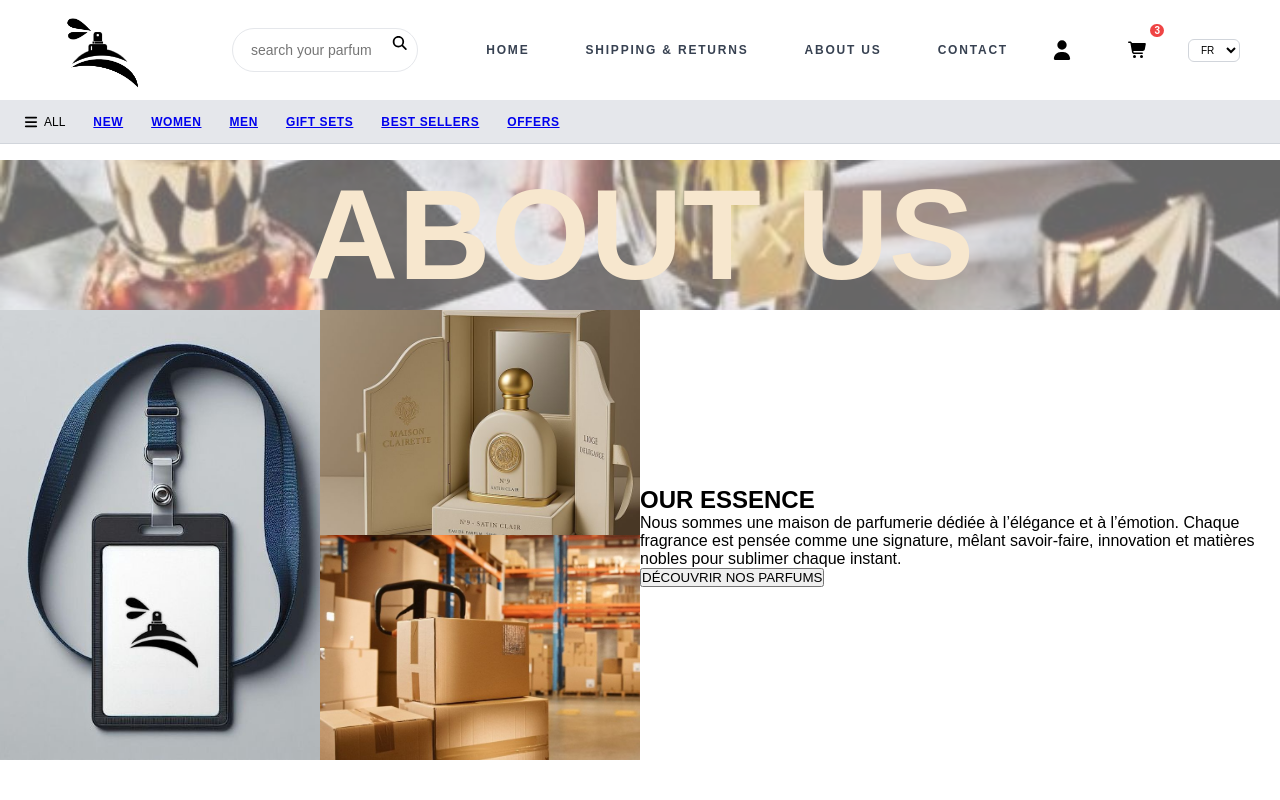
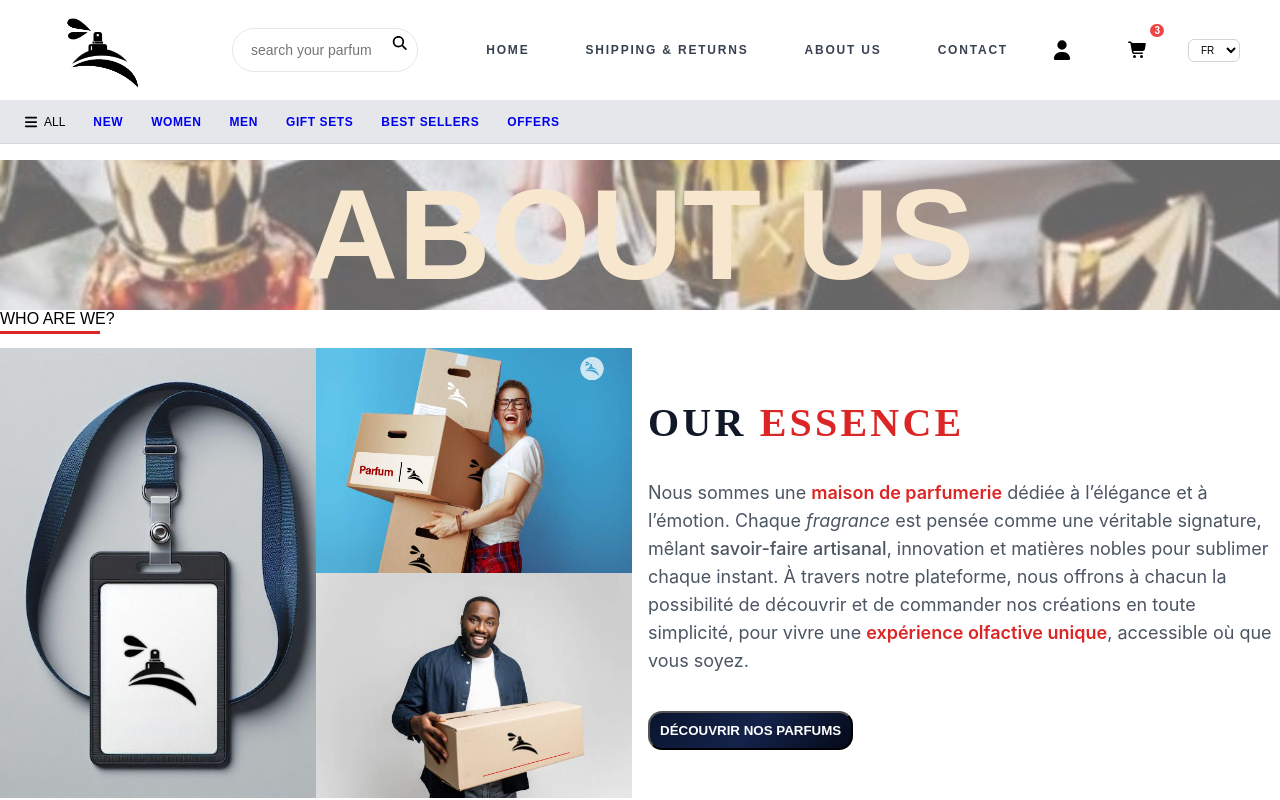
Before and after one commit to Jbmuisha/E-COMMERCE, a Next.js app: page /about in a window 1280 px wide. Shown: the top 800 px of the page. Built offline with nearby package versions, Linux system fonts and the light colour scheme.

Commit message:
aboutclearly

```diff
--- a/app/globals.css
+++ b/app/globals.css
@@ -128,6 +128,103 @@ header input[type="text"]:focus {
   -ms-overflow-style: none;
   scrollbar-width: none;
 }
+.group {
+  position: relative;
+}
+
+.group .myunderline {
+  position: absolute;
+  left: 0;
+  bottom: -6px;
+  height: 3px;
+  width: 100px;
+  background-color: #dc2626;
+  transition: width 0.2s ease;
+  margin-top: 50px;
+}
+
+.group:hover > .myunderline {
+  width: 100%;
+}
+.aboubnt {
+  background: linear-gradient(
+    135deg,
+    rgba(10, 20, 45, 1) 0%,
+    rgba(20, 35, 75, 1) 50%,
+    rgba(5, 10, 25, 1) 100%
+  );
+  color: white;
+  border-radius: 14px;
+  font-weight: bold;
+}
+
+  .aboubnt:hover {
+    background: linear-gradient(135deg, #000000, #1f2933);
+  }
+
+  .about-text {
+    color: #4b5563; /* gris foncé */
+    font-size: 1.125rem; /* text-lg */
+    line-height: 1.75rem; /* leading-relaxed */
+    max-width: 720px; /* limite largeur pour confort lecture */
+    margin-top: 1rem;
+    margin-bottom: 1rem;
+    font-family: 'Inter', sans-serif;
+  }
+
+  .about-text .highlight {
+    color: #dc2626; /* rouge premium */
+    font-weight: 600;
+    transition: all 0.3s ease;
+  }
+
+  .about-text .highlight:hover {
+    text-decoration: underline;
+    text-underline-offset: 3px;
+  }
+
+  .about-text .italic-text {
+    font-style: italic;
+  }
+
+  .about-text .medium-text {
+    font-weight: 500;
+  }
+  .about-title {
+    font-size: 2.5rem; /* équivalent à text-4xl */
+    font-weight: 800;   /* font-bold mais plus prononcé */
+    text-transform: uppercase;
+    letter-spacing: 0.08em; /* tracking-wide */
+    color: #111827; /* gris très foncé / presque noir */
+    margin-bottom: 1rem;
+    line-height: 1.2;
+    font-family: 'Playfair Display', serif; /* luxe et élégance */
+  }
+
+  .about-title .highlight {
+    color: #dc2626; /* rouge premium */
+    position: relative;
+    display: inline-block;
+    transition: all 0.3s ease;
+  }
+
+  /* Option hover subtil sur “Essence” */
+  .about-title .highlight::after {
+    content: '';
+    position: absolute;
+    left: 0;
+    bottom: -4px;
+    width: 0;
+    height: 3px;
+    background-color: #dc2626;
+    transition: width 0.4s ease;
+  }
+
+  .about-title .highlight:hover::after {
+    width: 100%;
+  }
+
+
 
 
 
@@ -311,3 +408,40 @@ header input[type="text"]:focus {
 
 
 }
+
+.myfullgrid {
+  display: grid;
+  grid-template-columns: 1fr 1fr;
+  gap: 1rem;
+  align-items: center;
+}
+
+@media (max-width: 768px) {
+  .myfullgrid {
+    grid-template-columns: 1fr;
+    gap: 2rem;
+  }
+
+
+  .mytext {
+    order: 2;
+  }
+
+  .myfullgrid > div:first-child {
+    order: 1;
+  }
+
+  .about-title {
+    font-size: 1.5rem;
+  }
+
+  .about-text {
+    font-size: 1rem;
+  }
+
+  .aboubnt {
+    width: fit-content;
+    padding: 8px 16px;
+    font-size: 0.875rem;
+  }
+}
--- a/app/layout.tsx
+++ b/app/layout.tsx
@@ -79,7 +79,7 @@ export default function RootLayout({ children }: RootLayoutProps) {
 </header>
 
 <div className="sub-header fixed top-[100px] left-0 w-full h-[44px] bg-[#E5E7EB] border-b border-gray-200 z-40">
-  <div className="sub-header-inner max-w-[1400px] mx-auto px-[24px] h-full flex items-center gap-[28px]">
+  <div className="sub-header-inner max-w-[1400px] mx-auto px-[24px] h-full flex items-center gap-[28px] decoration-none">
     <div className="all-menu relative group cursor-pointer">
       <div className="flex items-center gap-[6px] font-bold uppercase text-[12px] tracking-wide hover:text-black transition">
         <FontAwesomeIcon icon={faBars} className="w-[14px] h-[14px]" />
@@ -91,12 +91,13 @@ export default function RootLayout({ children }: RootLayoutProps) {
       </div>
     </div>
 
-    <Link href="/new" className="sub-link">New</Link>
-    <Link href="/femme" className="sub-link">Women</Link>
-    <Link href="/homme" className="sub-link">Men</Link>
-    <Link href="/" className="sub-link">Gift Sets</Link>
-    <Link href="/bestSeller" className="sub-link">Best Sellers</Link>
-    <Link href="/offers" className="sub-link text-red-600 hover:text-red-700 transition">Offers</Link>
+    <Link href="/new" className="sub-link no-underline text-black">New</Link>
+<Link href="/femme" className="sub-link no-underline text-black">Women</Link>
+<Link href="/homme" className="sub-link no-underline text-black">Men</Link>
+<Link href="/" className="sub-link no-underline text-black">Gift Sets</Link>
+<Link href="/bestSeller" className="sub-link no-underline text-black">Best Sellers</Link>
+<Link href="/offers" className="sub-link no-underline text-black hover:text-red-600 transition">Offers</Link>
+
   </div>
 </div>
 
--- a/component/about.tsx
+++ b/component/about.tsx
@@ -20,12 +20,19 @@ export default function AboutPage() {
         </div>
       </section>
 
-      <section className="max-w-[1400px] mx-auto px-[6] mt-[20] mb-[80px]">
-  <div className="grid grid-cols-2  gap-[16] items-center">
+
+<section className=" aboutdetail max-w-[1400px] mx-auto px-[6] mt-[20] mb-[80px]">
+  <div className="title mb-[20px]" >
+  <span className="group relative inline-block uppercase tracking-widest text-sm text-red-600 font-semibold cursor-pointer">
+  Who are we?
+  <span className="myunderline"
+   ></span>
+</span>
 
 
+</div>
+  <div className="myfullgrid grid grid-cols-2  gap-[16] items-center">
     <div className="grid grid-cols-2 grid-rows-2 gap-[16] h-[450px]">
-
       <div className="row-span-2 relative rounded-2xl overflow-hidden shadow-2xl">
         <img
           src="/image/about3.jpeg"
@@ -37,7 +44,7 @@ export default function AboutPage() {
 
       <div className="relative rounded-2xl overflow-hidden shadow-lg">
         <img
-          src="/image/about2.jpg"
+          src="/image/abo2.jpg"
           className="absolute inset-0 w-full h-full object-cover hover:scale-105 transition-transform duration-700"
           alt="Perfume detail"
         />
@@ -46,31 +53,42 @@ export default function AboutPage() {
 
       <div className="relative rounded-2xl overflow-hidden shadow-lg">
         <img
-          src="/image/abou1.jpg"
+          src="/image/abu1.jpg"
           className="absolute inset-0 w-full h-full object-cover hover:scale-105 transition-transform duration-700"
           alt="Perfume lifestyle"
         />
       </div>
     </div>
+    <div className=" mytext flex flex-col justify-center space-y-6 max-w-lg"
 
-    {/* 🔹 TEXTE (DROITE – SIGNATURE PARFUM) */}
-    <div className="flex flex-col justify-center space-y-6 max-w-lg">
-
+      >
       <div className="w-16 h-[2px] bg-red-600"></div>
 
-      <h2 className="text-4xl font-bold uppercase tracking-wide text-gray-900">
-        Our <span className="text-red-600">Essence</span>
-      </h2>
 
-      <p className="text-gray-600 leading-relaxed text-lg">
-        Nous sommes une maison de parfumerie dédiée à l’élégance et à l’émotion.
-        Chaque fragrance est pensée comme une signature, mêlant savoir-faire,
-        innovation et matières nobles pour sublimer chaque instant.
-      </p>
 
-      <button className="self-start px-10 py-3 bg-black text-white uppercase tracking-widest text-sm hover:bg-red-600 transition-all">
-        Découvrir nos parfums
-      </button>
+      <h2 className="about-title">
+  Our <span className="highlight">Essence</span>
+</h2>
+
+<p className="about-text">
+  Nous sommes une <span className="highlight">maison de parfumerie</span> dédiée à l’élégance et à l’émotion.
+  Chaque <span className="italic-text">fragrance</span> est pensée comme une véritable signature, mêlant
+  <span className="medium-text"> savoir-faire artisanal</span>, innovation et matières nobles pour sublimer
+  chaque instant. À travers notre plateforme, nous offrons à chacun la
+  possibilité de découvrir et de commander nos créations en toute simplicité,
+  pour vivre une <span className="highlight">expérience olfactive unique</span>, accessible où que vous soyez.
+</p>
+
+
+
+
+     <button
+  className="aboubnt self-start px-[10px] py-[10px] text-white uppercase tracking-widest text-sm transition-all mt-[20px]"
+
+>
+  Découvrir nos parfums
+</button>
+
     </div>
 
   </div>
```
Also changed, not shown: public/image/abo2.jpg (added), public/image/abu1.jpg (added).
